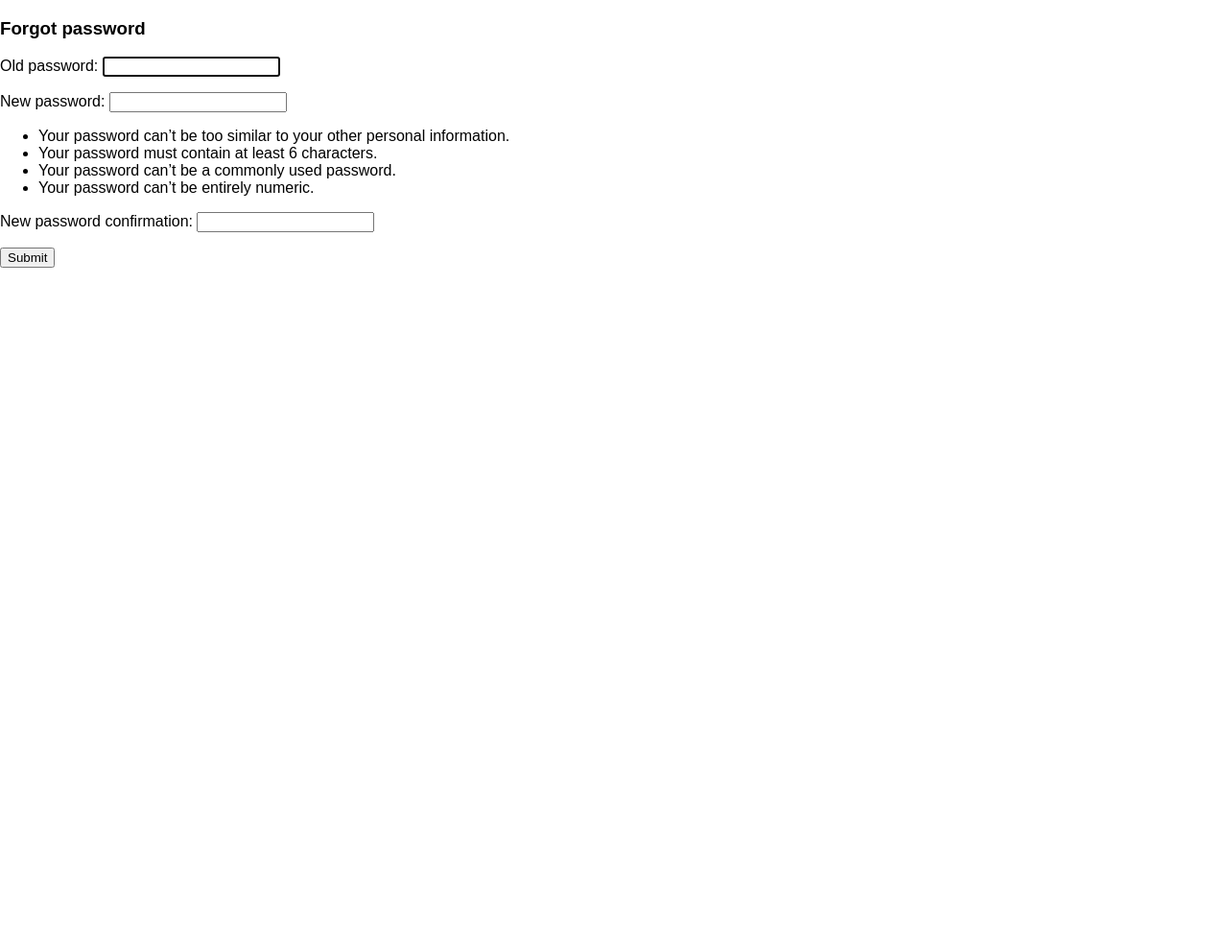
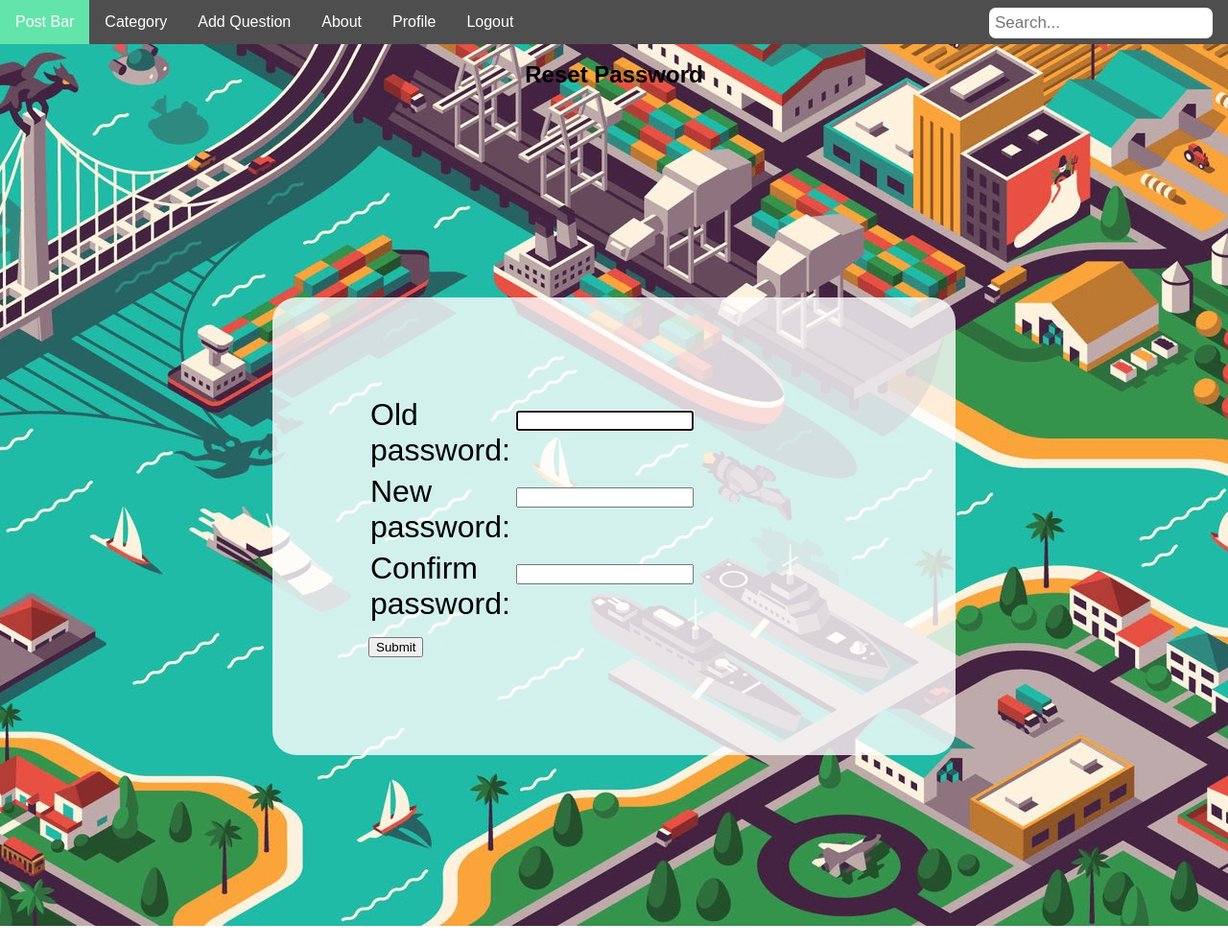
Before and after one commit to yangh567/WAD, a Django app: a page that uses templates/Registration/password_change_form.html in a window 1280 px wide. Shown: the whole page at 96% size. Before the commit the page ends 279 px from the top, so only its background shows below. Run offline with Django 3.2, Linux system fonts and the light colour scheme; the visitor is signed in with stand-in values (Sample User, id 1); data that the repository does not hold is empty.

Commit message:
Many changes

```diff
--- a/static/css/form.css
+++ b/static/css/form.css
@@ -1,10 +1,11 @@
 .main {
-    margin: 100px auto;
+    margin: 200px auto;
     display: table;
-    padding: 20px;
-    background-color: #ebebeb;
+    background-color: rgba(255, 255, 255, 0.8);
     border-radius: 25px;
-
+    width: 40%;
+    font-size: xx-large;
+    padding: 100px;
 }
 
 .row {
@@ -14,6 +15,8 @@
 .row label {
     display: table-cell;
     padding: 2px;
+    width: 100px;
+
 }
 
 .field-box {
--- a/templates/PostBar/base.html
+++ b/templates/PostBar/base.html
@@ -10,7 +10,7 @@
     {% block title_block %}
     {% endblock %}
 </head>
-<div class="navbar">
+    <div class="navbar">
     <a href="{% url 'index' %}">Post Bar</a>
 
     <div class="dropdown">
--- a/templates/PostBar/category_create.html
+++ b/templates/PostBar/category_create.html
@@ -13,9 +13,7 @@
              <div class="row">
                  <p class="field-box">{{ form }}</p>
              </div>
-             <div>
-                 <p class="field-box"><input type="submit" value="submit"></p>
-             </div>
+            <input type="submit" value="submit">
         </form>
     </div>
 
--- a/templates/PostBar/edit_user_profile.html
+++ b/templates/PostBar/edit_user_profile.html
@@ -25,7 +25,7 @@
             </div>
 
             <div class="row">
-                <label>Choose a picture:</label>
+                <label>Picture:</label>
                 <p class="field-box">{{ profile_form.picture }}</p>
             </div>
 
--- a/templates/PostBar/user_profile_detail.html
+++ b/templates/PostBar/user_profile_detail.html
@@ -47,7 +47,7 @@
                 {{ profile_form.user.email }}
 
                 <div>
-                    <a id="add_following" href="{% url 'add_following' profile_form.user_id %}">follow</a>
+                    <a id="add_following" href="{% url 'add_following' profile_form.user_id %}">Follow</a>
                 </div>
                 <div>
                     <a id="delete_following" href="{% url 'delete_following' profile_form.user_id %}"
--- a/templates/Registration/base.html
+++ /dev/null
@@ -1,19 +0,0 @@
-<!DOCTYPE html>
-{% load staticfiles %}
-<html lang="en">
-<head>
-    <link rel="stylesheet" type="text/css" href="../../static/css/base.css">
-    {% block css_block %}
-    {% endblock %}
-    <script src="{% static "/js/jquery-3.3.1.min.js" %}"></script>
-    <meta charset="UTF-8">
-    {% block title_block %}
-    {% endblock %}
-</head>
-
-{% block body_block %}
-{% endblock %}
-{% block js_block %}
-{% endblock %}
-<script src="{% static "/js/base.js" %}"></script>
-</html>
--- a/templates/Registration/password_change_form.html
+++ b/templates/Registration/password_change_form.html
@@ -1,10 +1,36 @@
-{% extends 'Registration/base.html' %}
+{% extends 'PostBar/base.html' %}
+{% load staticfiles %}
+{% block css_block %}
+     <link rel="stylesheet" type="text/css" href="../../static/css/base.css">
+     <link rel="stylesheet" type="text/css" href="../../static/css/form.css">
+{% endblock %}
 
 {% block body_block %}
-  <h3>Forgot password</h3>
-  <form method="post">
-    {% csrf_token %}
-    {{ form.as_p }}
-    <button type="submit">Submit</button>
-  </form>
+
+    <div class="title">
+        <strong>Reset Password</strong>
+    </div>
+
+    <br>
+
+        <form class="main" method="post">{% csrf_token %}
+
+            <div class="row">
+                <label>Old password:</label>
+                <p class="field-box">{{ form.old_password }}</p>
+            </div>
+
+            <div class="row">
+                <label>New password:</label>
+                <p class="field-box">{{ form.new_password1 }}</p>
+            </div>
+
+            <div class="row">
+                <label>Confirm password:</label>
+                <p class="field-box">{{ form.new_password2 }}</p>
+            </div>
+
+            <button type="submit">Submit</button><br>
+        </form>
+
 {% endblock %}
```
Also changed, not shown: templates/Registration/password_change_done.html (+6 -1 lines), static/images/bg.jpg.
